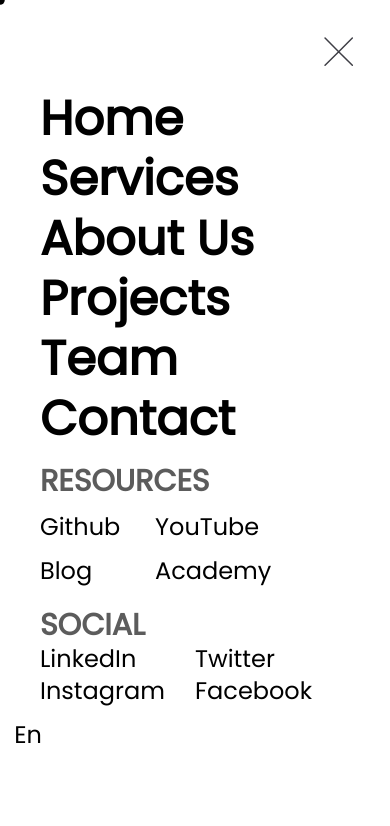
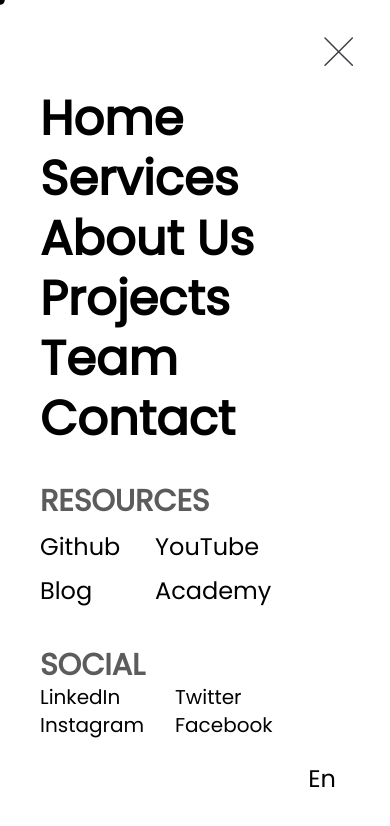
Before and after one commit to geethakash/bitzquad.com-2.0, a Next.js app: page / in a window 390 px wide. Both pictures are taken after a click on the button 346 px from the left and 46 px from the top of the page. Shown: the top 826 px of the page. Built offline with nearby package versions, Linux system fonts and the light colour scheme.

Commit message:
style: make sidemenu mobile responsive

```diff
--- a/components/defaults/SideMenu.js
+++ b/components/defaults/SideMenu.js
@@ -115,8 +115,8 @@ const sideMenuLinkAnim = {
 
 // resources links animation
 const resourcesLinksAnim = {
-  initial: { opacity: 0 },
-  animate: { opacity: 1, transition: { duration: 1, delay: 0.6 } },
+  initial: { opacity: 0, x: 50 },
+  animate: { opacity: 1, x: 0, transition: { duration: 1, delay: 0.4 } },
 };
 
 // social media links animations
@@ -243,7 +243,13 @@ function SideMenu({ MenuOpen, setMenuOpen }) {
             initial="initial"
             animate="animate"
           >
-            <h4>Social</h4>
+            <motion.h4
+              variants={socialLinkAnim}
+              animate="animate"
+              initial="initial"
+            >
+              Social
+            </motion.h4>
             <div className="social-links_wrapper">
               {sideMenuSocial.map((link, index) => (
                 <motion.div
--- a/components/layouts/LayoutMain.js
+++ b/components/layouts/LayoutMain.js
@@ -20,7 +20,7 @@ const Layout = ({
       <header>
         <Navbar />
       </header>
-      <div className="relative flex min-h-screen flex-col overflow-y-auto">
+      <div className="relative flex h-screen flex-col overflow-y-auto">
         {children}
         <Footer />
       </div>
--- a/styles/components/_header.scss
+++ b/styles/components/_header.scss
@@ -26,7 +26,7 @@
   &::before {
     content: '';
     transition: width 0.8s cubic-bezier(0.25, 1, 0.5, 1);
-    @apply absolute bottom-0 right-0 h-0.5 w-0 bg-current no-underline;
+    @apply absolute bottom-0 right-0 h-[2px] w-0 bg-current no-underline;
   }
 }
 
--- a/styles/components/_sidemenu.scss
+++ b/styles/components/_sidemenu.scss
@@ -1,20 +1,20 @@
 .sidemenu_ {
   &_wrapper {
-    @apply absolute top-0 right-0 z-40 flex h-screen w-full flex-col bg-[#eeeeeeb3] bg-opacity-80 md:flex-row;
+    @apply absolute top-0 right-0 z-40 flex h-screen w-full flex-col  bg-[#eeeeeeb3] bg-opacity-80 md:flex-row;
   }
   &_backdrop {
     @apply hidden flex-auto lg:block;
   }
   &_container {
-    @apply h-full w-full flex-col justify-between bg-white lg:flex lg:w-2/3;
+    @apply h-full w-full flex-col justify-between bg-white lg:w-2/3 xl:flex;
   }
   &_header {
-    @apply flex justify-end p-8 pb-3;
+    @apply flex justify-end p-8 pb-3 2xl:p-16;
 
     &_closebutton {
       @apply cursor-pointer;
       & svg {
-        @apply scale-75;
+        @apply scale-75 2xl:scale-100;
       }
       &:hover {
         @apply text-gray-600;
@@ -26,38 +26,38 @@
     @apply flex flex-col px-10 lg:flex-row;
 
     &_items {
-      @apply text-5xl font-bold lg:pl-44 lg:text-7xl;
+      @apply text-5xl font-bold lg:pl-10 lg:text-5xl xl:pl-14 2xl:text-7xl;
     }
     &_item {
-      @apply pt-3  lg:py-5;
+      @apply pt-3 lg:pt-4 2xl:py-5;
     }
     &_resources {
-      @apply flex-col items-center pt-5 pr-20 text-2xl lg:flex lg:flex-auto lg:pl-10 lg:pt-36;
+      @apply flex-col items-center pt-10 pr-20 text-2xl lg:flex lg:flex-auto lg:pt-14 lg:pl-10 2xl:pt-36;
       &_wrapper {
         @apply grid grid-cols-2 flex-col items-center lg:flex;
       }
 
       & h4 {
-        @apply text-3xl font-bold uppercase text-[#5C5C5C] lg:text-5xl;
+        @apply text-3xl font-bold uppercase text-[#5C5C5C] 2xl:text-5xl;
       }
       & a {
-        @apply mt-3 text-2xl lg:mt-5 lg:text-4xl;
+        @apply mt-3 text-2xl 2xl:mt-5 2xl:text-4xl;
       }
     }
   }
 
   &_footer {
-    @apply py-5  lg:flex lg:flex-row lg:justify-between lg:px-20 lg:pl-24;
+    @apply py-10 lg:flex  lg:flex-row lg:items-center lg:justify-between lg:py-5 lg:px-10 lg:pl-5 2xl:pl-24;
 
     & .social-links {
-      @apply pl-10 ;
+      @apply pl-10;
 
       & h4 {
-        @apply text-3xl font-bold uppercase text-[#5C5C5C] lg:text-5xl;
+        @apply block text-3xl font-bold uppercase text-[#5C5C5C] lg:hidden lg:text-5xl;
       }
 
       &_wrapper {
-        @apply grid grid-cols-2 gap-x-10 pr-20 text-2xl lg:flex lg:pr-0;
+        @apply grid grid-cols-2 pr-20 text-xl lg:flex 2xl:pr-20 2xl:text-2xl;
       }
 
       & a {
@@ -65,7 +65,7 @@
       }
     }
     & .multilingual {
-      @apply text-2xl;
+      @apply float-right mr-10 mt-3 text-2xl lg:float-none lg:mr-5 lg:mt-0 ;
     }
   }
 }
```
